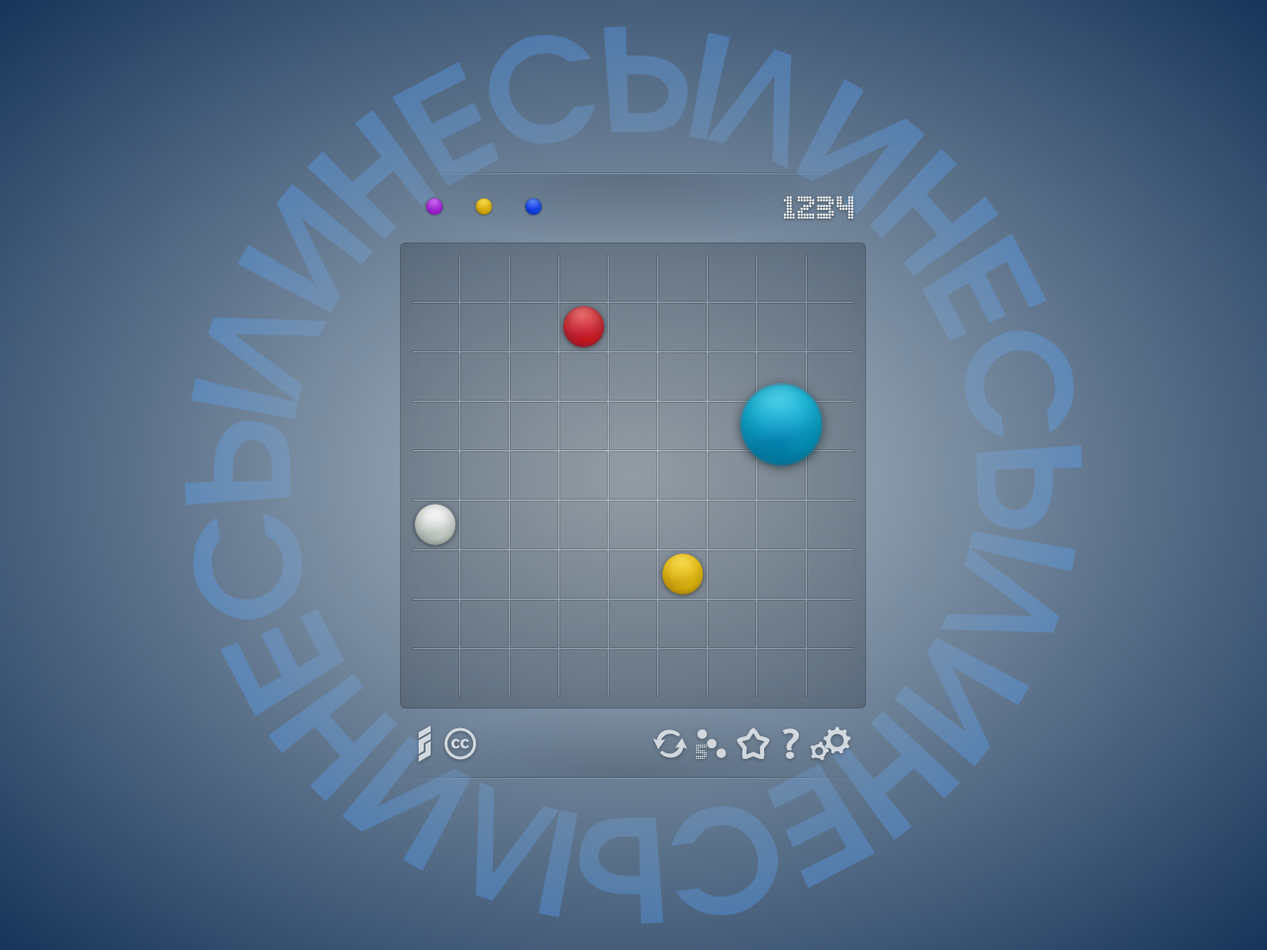
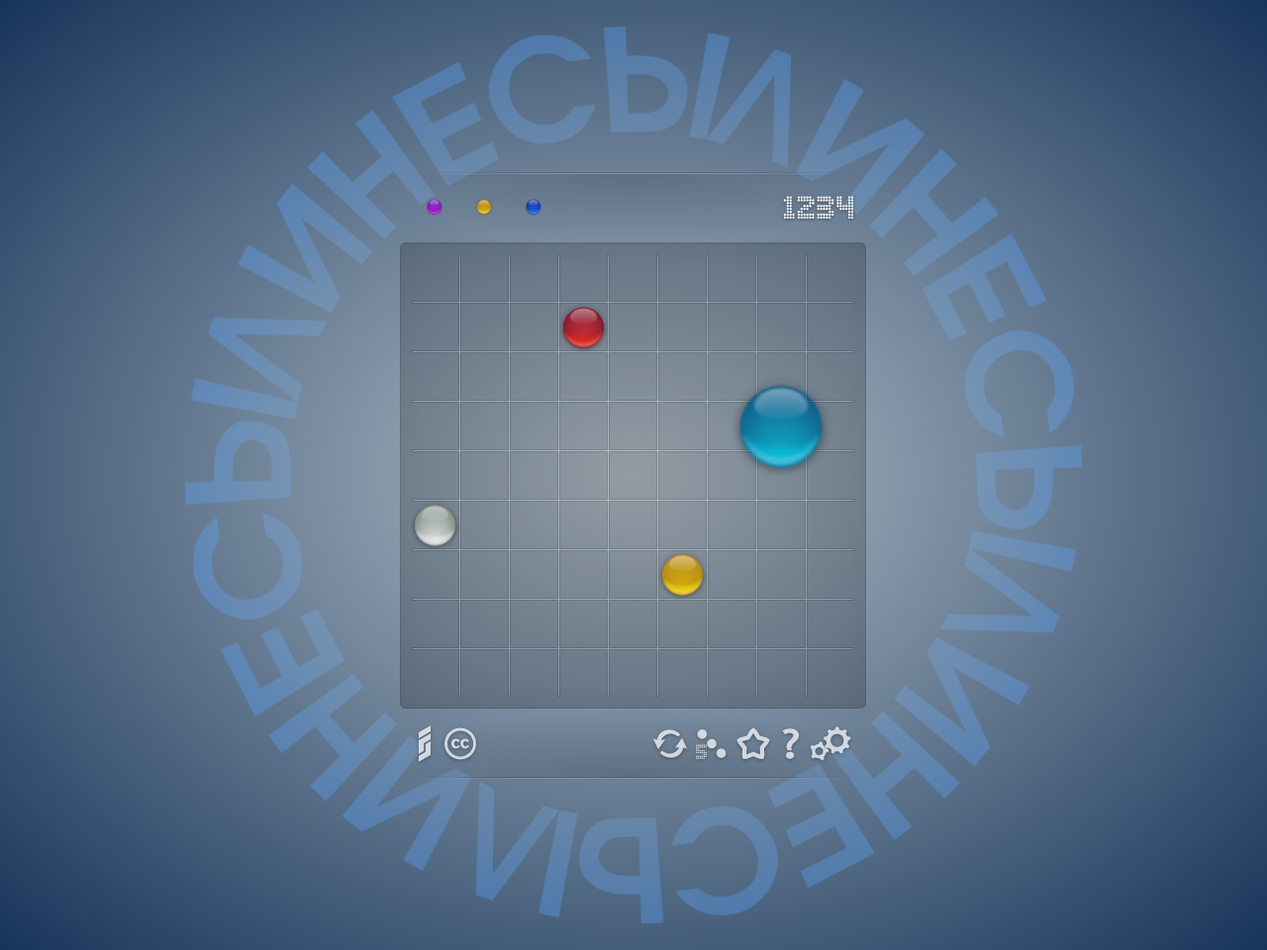
Before and after one commit to klayman/lines, a PHP site: page / in a window 1280 px wide. Shown: the whole page at 99% size. Run offline with PHP 8.4, Linux system fonts and the light colour scheme.

Commit message:
(+) Sprite for glossy balls added, minor CSS tweak

```diff
--- a/concept/html/css/style.css
+++ b/concept/html/css/style.css
@@ -112,7 +112,7 @@ h2, legend {
 figure {
     width: 50px;
     height: 50px;
-    background: url(../images/balls-combined.png);
+    background: url(../images/balls-glossy-combined.png);
 }
 .blue {
     background-position: 0 0;
@@ -143,11 +143,11 @@ figure {
 #balls-preview figure {
     display: inline-block;
     float: left;
-            transform: scale( 0.4, 0.4 );
-        -ms-transform: scale( 0.4, 0.4 ); /* IE 9 */
-    -webkit-transform: scale( 0.4, 0.4 ); /* Safari and Chrome */
-         -o-transform: scale( 0.4, 0.4 ); /* Opera */
-       -moz-transform: scale( 0.4, 0.4 ); /* Firefox */
+            transform: scale( 0.35, 0.35 );
+        -ms-transform: scale( 0.35, 0.35 ); /* IE 9 */
+    -webkit-transform: scale( 0.35, 0.35 ); /* Safari and Chrome */
+         -o-transform: scale( 0.35, 0.35 ); /* Opera */
+       -moz-transform: scale( 0.35, 0.35 ); /* Firefox */
 }
 #score {
     display: inline-block;
--- a/notes/to-do.txt
+++ b/notes/to-do.txt
@@ -1,3 +1,4 @@
 "Виртуальные" шарики (появляющиеся на следующем ходу) не должны переразбрасываться случайно, если место одного из них занимается. "Занятый" шарик должен поменяться местами с тем, который переместили. Например, есть три синих в ряд и два еще на том же ряду должны появиться на следующем ходу - надо, если поставить один из синих на место будущего, чтобы ряд из пяти сразу убирался.
 
-Фавиконка в ico
+Фавиконка в ico.
+Выровнять шрифт с чекбоксами.
```
Also changed, not shown: concept/html/images/balls-glossy-combined.png (added).
